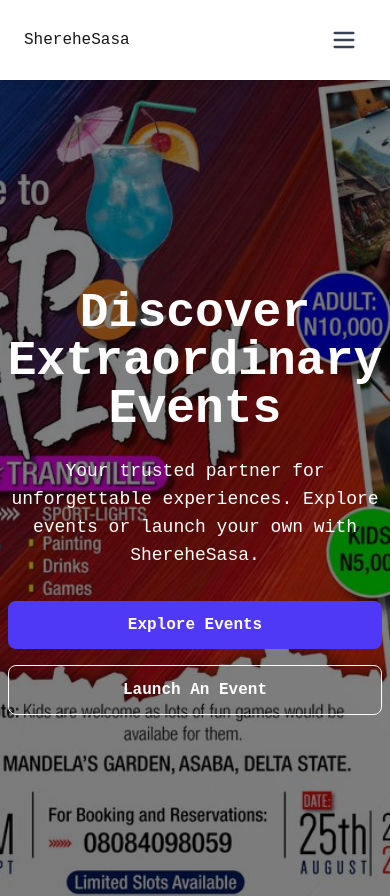
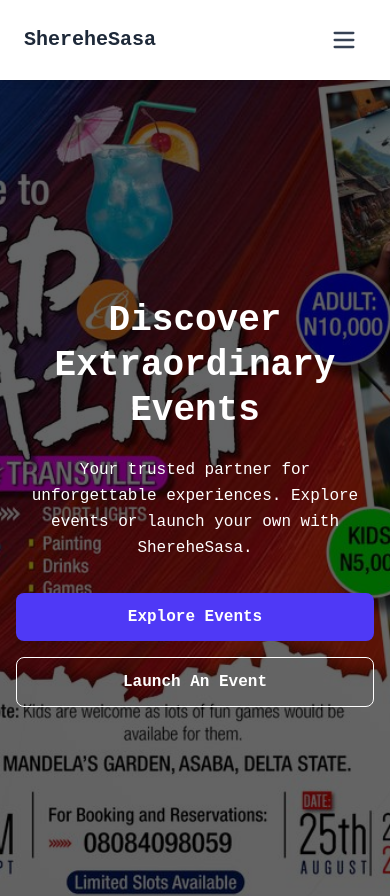
Before and after one commit to kendii001/Ticketing_System, a Next.js app in the folder ticket-frontend/: page / in a window 390 px wide. Shown: the top 896 px of the page. Built offline with nearby package versions, Linux system fonts and the light colour scheme.

Commit message:
add the changes

```diff
--- a/ticket-frontend/components/hero.tsx
+++ b/ticket-frontend/components/hero.tsx
@@ -1,33 +1,36 @@
 export default function Hero() {
   return (
-    <section className="relative h-screen w-full bg-[url('/media/image.jpeg')] bg-cover bg-center bg-no-repeat">
-
+    <section
+      className="relative min-h-screen w-full bg-[url('/media/image.jpeg')] bg-cover bg-center bg-no-repeat"
+    >
       {/* Dark Overlay */}
-      <div className="absolute inset-0 bg-black/50"></div>
+      <div className="absolute inset-0 bg-black/60"></div>
 
       {/* Hero Content */}
-      <div className="relative z-10 flex h-full items-center justify-center px-6">
+      <div className="relative z-10 flex min-h-screen items-center justify-center px-4 sm:px-6 lg:px-8">
         <div className="max-w-4xl text-center text-white">
-          <h1 className="text-5xl font-bold md:text-7xl">
+
+          <h1 className="text-4xl sm:text-5xl md:text-6xl lg:text-7xl font-bold leading-tight">
             Discover Extraordinary Events
           </h1>
 
-          <p className="mt-6 text-lg font-mono md:text-xl">
+          <p className="mx-auto mt-6 max-w-2xl text-base sm:text-lg md:text-xl leading-relaxed">
             Your trusted partner for unforgettable experiences. Explore events
             or launch your own with ShereheSasa.
           </p>
 
-          <div className="mt-8 flex flex-col justify-center gap-4 sm:flex-row">
-            <button className="rounded-lg bg-indigo-600 px-8 py-3 font-semibold hover:bg-indigo-700">
+          <div className="mt-8 flex flex-col gap-4 sm:flex-row sm:justify-center">
+
+            <button className="w-full sm:w-auto rounded-lg bg-indigo-600 px-8 py-3 font-semibold transition hover:bg-indigo-700">
               Explore Events
             </button>
 
-            <button className="rounded-lg border border-white px-8 py-3 font-semibold hover:bg-white hover:text-black">
+            <button className="w-full sm:w-auto rounded-lg border border-white px-8 py-3 font-semibold transition hover:bg-white hover:text-black">
               Launch An Event
             </button>
 
+          </div>
 
-          </div>
         </div>
       </div>
     </section>
--- a/ticket-frontend/components/navbar.tsx
+++ b/ticket-frontend/components/navbar.tsx
@@ -1,59 +1,43 @@
+"use client";
+
+import { useState } from "react";
 import Link from "next/link";
 
 export default function Navbar() {
+  const [open, setOpen] = useState(false);
+
+  const toggleMenu = () => setOpen((prev) => !prev);
+
   return (
     <nav className="bg-white shadow-md sticky top-0 z-50">
       <div className="max-w-7xl mx-auto px-6">
         <div className="flex items-center justify-between h-20">
 
           {/* Logo */}
-          <div className="flex items-center">
-
+          <div className="text-xl font-bold text-gray-800">
             ShereheSasa
-
           </div>
 
-          {/* Navigation Links */}
+          {/* Desktop Links */}
           <div className="hidden lg:flex items-center space-x-8">
-
-            <Link
-
-
-              href="/home"
-              className="text-gray-700 hover:text-indigo-600 font-medium transition"
-            >
+            <Link href="/home" className="text-gray-700 hover:text-indigo-600 font-medium">
               Home
             </Link>
-            <Link
-              href="/about"
-              className="text-gray-700 hover:text-indigo-600 font-medium transition"
-            >
+            <Link href="/about" className="text-gray-700 hover:text-indigo-600 font-medium">
               About Us
             </Link>
-
-            <Link
-              href="/pricing"
-              className="text-gray-700 hover:text-indigo-600 font-medium transition"
-            >
+            <Link href="/pricing" className="text-gray-700 hover:text-indigo-600 font-medium">
               Pricing
             </Link>
-
-            <Link
-              href="/blog"
-              className="text-gray-700 hover:text-indigo-600 font-medium transition"
-            >
+            <Link href="/blog" className="text-gray-700 hover:text-indigo-600 font-medium">
               Blog
             </Link>
-
-            <Link
-              href="/help"
-              className="text-gray-700 hover:text-indigo-600 font-medium transition"
-            >
+            <Link href="/help" className="text-gray-700 hover:text-indigo-600 font-medium">
               Help Center
             </Link>
           </div>
 
-          {/* Buttons */}
+          {/* Desktop Buttons */}
           <div className="hidden lg:flex items-center gap-4">
             <Link
               href="/events"
@@ -70,10 +54,10 @@
             </Link>
           </div>
 
-          {/* Mobile Menu Button */}
+          {/* Mobile Button */}
           <button
-            type="button"
-            aria-label="Open navigation menu"
+            onClick={toggleMenu}
+            aria-label="Toggle menu"
             className="lg:hidden p-2 rounded-md text-gray-700 hover:bg-gray-100"
           >
             <svg
@@ -91,9 +75,28 @@
               />
             </svg>
           </button>
-
         </div>
       </div>
+
+      {/* Mobile Menu */}
+      {open && (
+        <div className="lg:hidden bg-white border-t shadow-md px-6 pb-4 space-y-4">
+          <Link href="/home" className="block text-gray-700">Home</Link>
+          <Link href="/about" className="block text-gray-700">About Us</Link>
+          <Link href="/pricing" className="block text-gray-700">Pricing</Link>
+          <Link href="/blog" className="block text-gray-700">Blog</Link>
+          <Link href="/help" className="block text-gray-700">Help Center</Link>
+
+          <div className="pt-3 border-t space-y-3">
+            <Link href="/events" className="block text-indigo-600 font-semibold">
+              Explore Events
+            </Link>
+            <Link href="/launch-event" className="block text-gray-700 font-semibold">
+              Launch An Event
+            </Link>
+          </div>
+        </div>
+      )}
     </nav>
   );
 }
```
